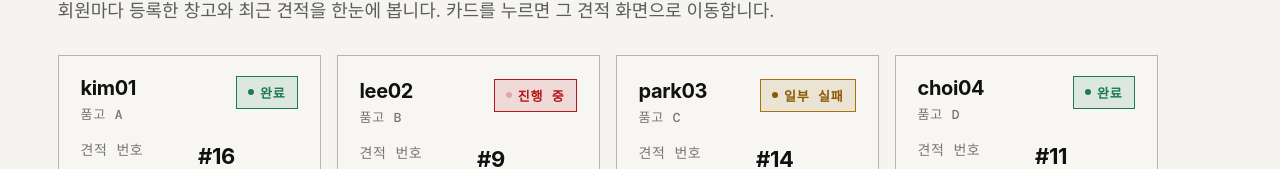
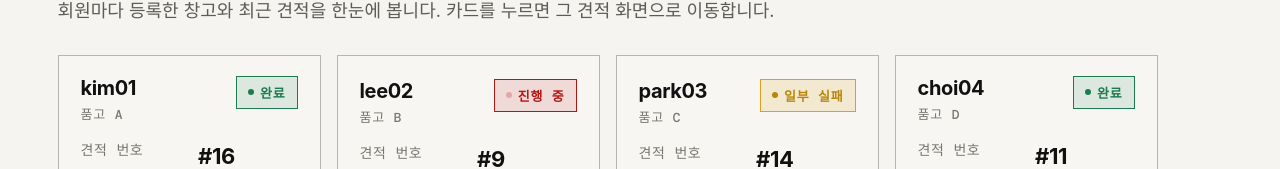
Before and after one commit to choiao0/SantaFactory, a React (Vite) app in the folder 4_Web/SantaFactoryFE/: page /admin in a window 1280 px wide. Shown: the part 242-411 px from the top of the page. Built offline with nearby package versions, Linux system fonts and the light colour scheme; no server answers; a web font is replaced by a local one.

Commit message:
💄 style: 태그 색 수정 (S15P21A106-195)

```diff
--- a/4_Web/SantaFactoryFE/src/index.css
+++ b/4_Web/SantaFactoryFE/src/index.css
@@ -508,5 +508,5 @@ footer a:hover { color: #fff; }
 .admin-card .status.RUNNING { color: var(--red-dark); border-color: var(--red-dark); background: rgba(181, 22, 22, .12); }
 .admin-card .status.QUEUED, .admin-card .status.CANCELLED { color: #5d5d58; border-color: #8a8985; }
 .admin-card .status.FAILED, .admin-card .status.TIMEOUT, .admin-card .status.PARTIAL {
-  color: #8a5a05; border-color: #a5730e; background: rgba(165, 115, 14, .14);
+  color: #b8860b; border-color: var(--warn); background: rgba(224, 160, 30, .16);
 }
```
